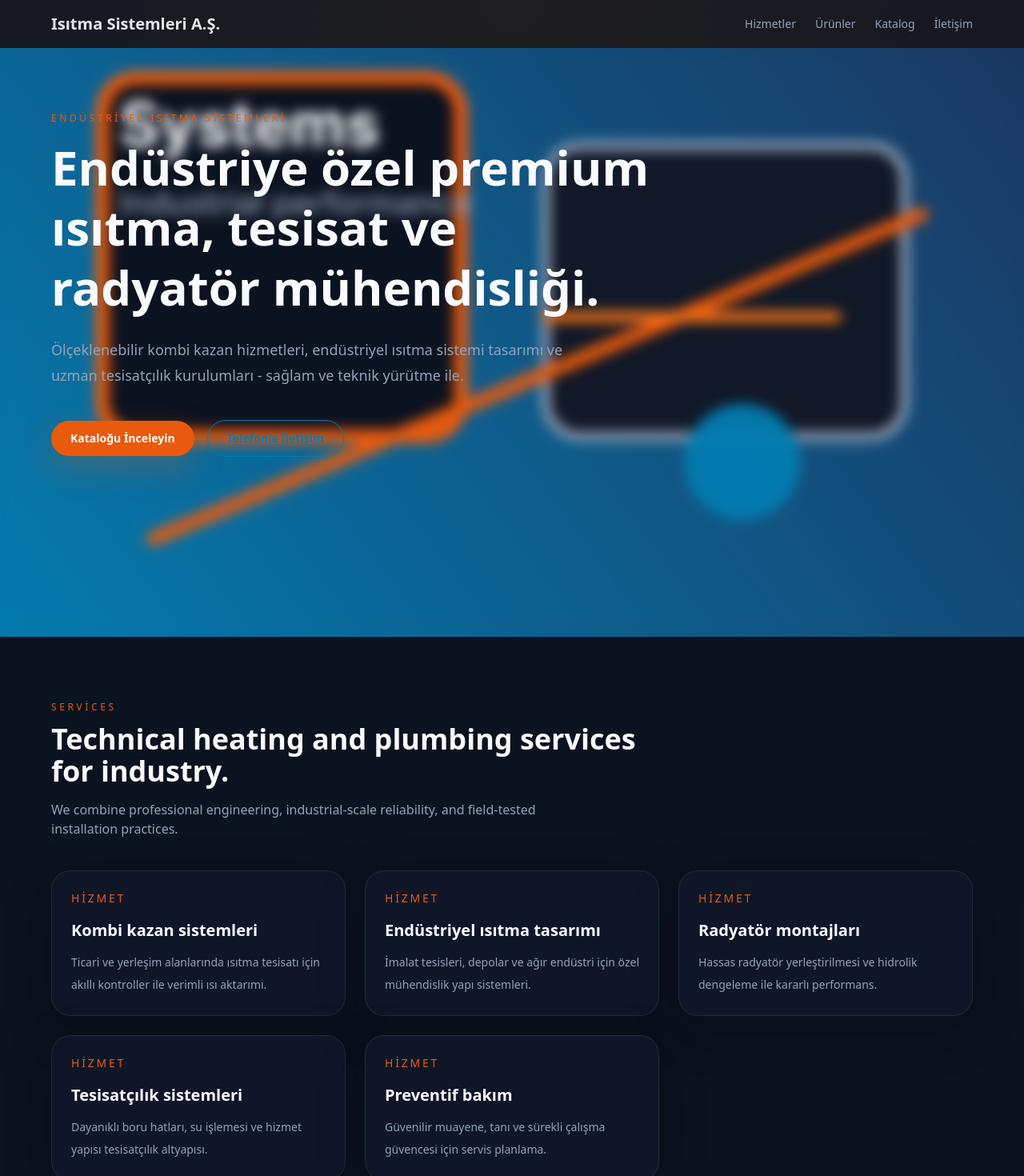
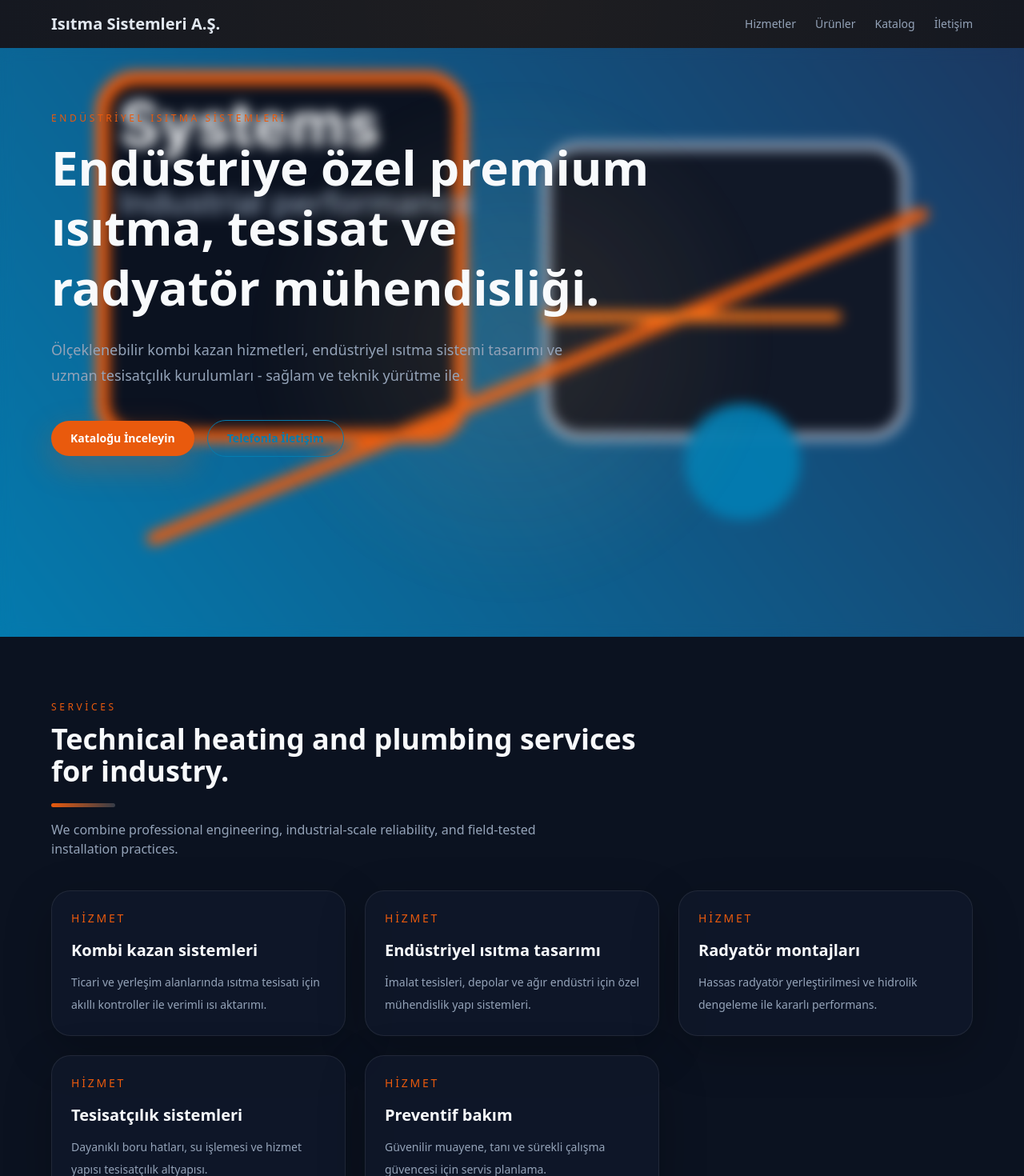
Before and after one commit to Alicansan/heating-systems-website, a Next.js app: page / in a window 1280 px wide. Shown: the top 1470 px of the page at 80% size. Built offline with nearby package versions, Linux system fonts and the light colour scheme.

Commit message:
Add hero parallax effect and animated section dividers

```diff
--- a/components/sections/About.tsx
+++ b/components/sections/About.tsx
@@ -9,6 +9,7 @@ export default function About() {
             <div>
               <p className="text-xs uppercase tracking-[0.3em] text-accent">Hakkımızda</p>
               <h2 className="mt-3 text-3xl font-semibold text-heading sm:text-4xl">Hassas endüstriyel kurulumlar aracılığıyla güven mühendisliği.</h2>
+              <div className="section-divider delay-1" />
               <p className="mt-5 text-muted max-w-2xl leading-8">Ticari ve endüstriyel müşterilerle işbirliği yaparak uzun vadeli güvenilirlik ve enerji verimliliği için tasarlanmış sağlam ısıtma, kazan ve tesisatçılık altyapısı sağlıyoruz.</p>
             </div>
 
--- a/components/sections/CatalogSection.tsx
+++ b/components/sections/CatalogSection.tsx
@@ -9,6 +9,7 @@ export default function CatalogSection() {
           <div className="max-w-3xl">
             <p className="text-xs uppercase tracking-[0.3em] text-accent">Katalog</p>
             <h2 className="mt-3 text-3xl font-semibold text-heading sm:text-4xl">Tam ürün portfölyümüzü inceleyin.</h2>
+            <div className="section-divider delay-1" />
             <p className="mt-4 text-muted max-w-2xl">Akıllı endüstriyel katalog deneyimi ile kazanlar, radyatörler, hidrolikler ve kontroller arasında arama yapın.</p>
           </div>
         </Reveal>
--- a/components/sections/Contact.tsx
+++ b/components/sections/Contact.tsx
@@ -22,6 +22,7 @@ export default function Contact() {
           <div className="max-w-3xl">
             <p className="text-xs uppercase tracking-[0.3em] text-accent">İletişim</p>
             <h2 className="mt-3 text-3xl font-semibold text-heading sm:text-4xl">Telefonla veya WhatsApp aracılığıyla ekibimize ulaşın.</h2>
+            <div className="section-divider delay-1" />
             <p className="mt-4 text-muted max-w-2xl">Hızlı hizmet soruşturmaları ve endüstriyel sistem desteği için operasyon ekibimizle doğrudan iletişim kurun.</p>
           </div>
         </Reveal>
--- a/components/sections/Hero.tsx
+++ b/components/sections/Hero.tsx
@@ -19,6 +19,7 @@ const slides = [
 export default function Hero() {
   const reduce = useReducedMotion()
   const [active, setActive] = useState(0)
+  const [offsetY, setOffsetY] = useState(0)
 
   useEffect(() => {
     if (reduce) return
@@ -28,13 +29,25 @@ export default function Hero() {
     return () => window.clearInterval(timer)
   }, [reduce])
 
+  useEffect(() => {
+    if (reduce) return
+    const handleScroll = () => {
+      setOffsetY(window.scrollY)
+    }
+    window.addEventListener('scroll', handleScroll, { passive: true })
+    return () => window.removeEventListener('scroll', handleScroll)
+  }, [reduce])
+
   const slide = slides[active]
 
   return (
     <section id="hero" className="relative min-h-[92vh] overflow-hidden py-20">
-      <div className="absolute inset-0">
-        <Image src={slide.image} alt={slide.title} priority fill className="object-cover" />
-        <div className="absolute inset-0 bg-brand-navy/75 backdrop-blur-sm" />
+      <div className="absolute inset-0 overflow-hidden">
+        <motion.div className="absolute inset-0 hero-parallax-layer" style={{ y: reduce ? 0 : offsetY * 0.08 }}>
+          <Image src={slide.image} alt={slide.title} priority fill className="object-cover" />
+          <div className="absolute inset-0 bg-brand-navy/75 backdrop-blur-sm" />
+        </motion.div>
+        <div className="hero-ambient" />
       </div>
 
       <div className="relative z-10 container grid gap-12 items-center py-16">
--- a/components/sections/Services.tsx
+++ b/components/sections/Services.tsx
@@ -31,6 +31,7 @@ export default function Services() {
           <div className="max-w-3xl">
             <p className="text-xs uppercase tracking-[0.3em] text-accent">Services</p>
             <h2 className="mt-3 text-3xl font-semibold text-heading sm:text-4xl">Technical heating and plumbing services for industry.</h2>
+            <div className="section-divider delay-1" />
             <p className="mt-4 text-muted max-w-2xl">We combine professional engineering, industrial-scale reliability, and field-tested installation practices.</p>
           </div>
         </Reveal>
--- a/components/sections/Showcase.tsx
+++ b/components/sections/Showcase.tsx
@@ -8,6 +8,7 @@ export default function Showcase() {
         <Reveal>
           <div>
             <h2 className="text-2xl font-semibold">Ürün Vitrin</h2>
+            <div className="section-divider delay-1" />
             <p className="mt-2 text-muted">Vurgulanan ekipman ve çözümler.</p>
           </div>
         </Reveal>
--- a/styles/globals.css
+++ b/styles/globals.css
@@ -152,3 +152,42 @@ select {
   color: var(--color-accent);
   text-shadow: 0 0 18px rgba(233, 90, 13, 0.35);
 }
+
+.hero-parallax-layer {
+  will-change: transform;
+}
+
+.hero-ambient {
+  position: absolute;
+  inset: 0;
+  pointer-events: none;
+  background: radial-gradient(circle at center, rgba(255, 205, 115, 0.14), transparent 45%);
+  opacity: 0.75;
+  filter: blur(28px);
+}
+
+.section-divider {
+  width: 5rem;
+  height: 0.32rem;
+  border-radius: 9999px;
+  background: linear-gradient(90deg, rgba(233, 90, 13, 1), rgba(255, 255, 255, 0.18));
+  margin-top: 1.25rem;
+  opacity: 0;
+  transform: translateX(-18px);
+  animation: dividerIn 0.8s ease forwards;
+}
+
+.section-divider.delay-1 {
+  animation-delay: 0.08s;
+}
+
+.section-divider.delay-2 {
+  animation-delay: 0.16s;
+}
+
+@keyframes dividerIn {
+  to {
+    opacity: 1;
+    transform: translateX(0);
+  }
+}
```
